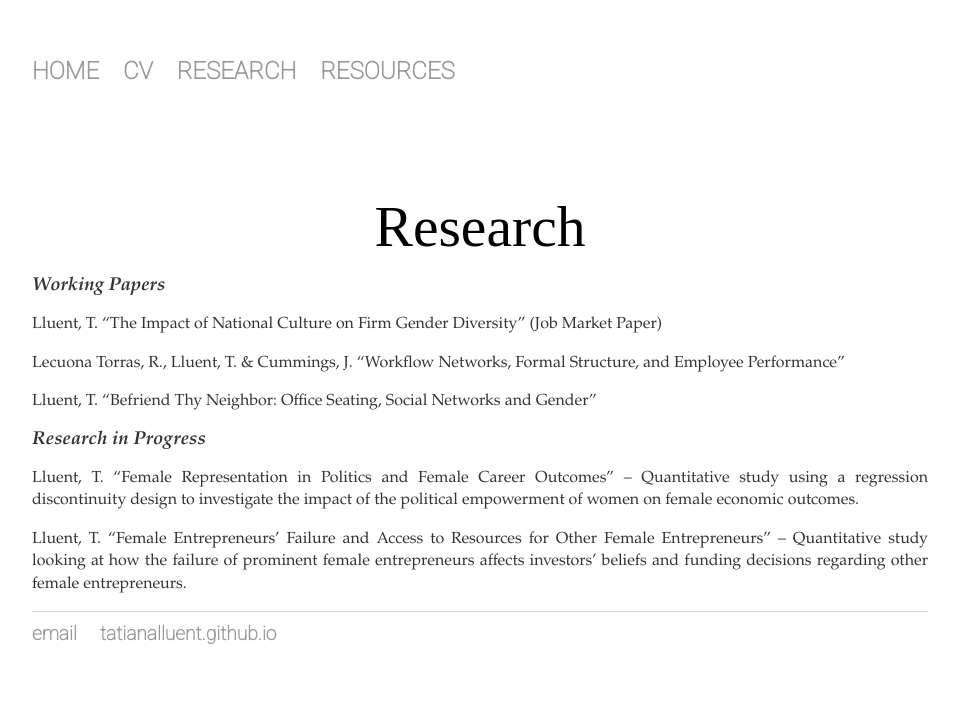
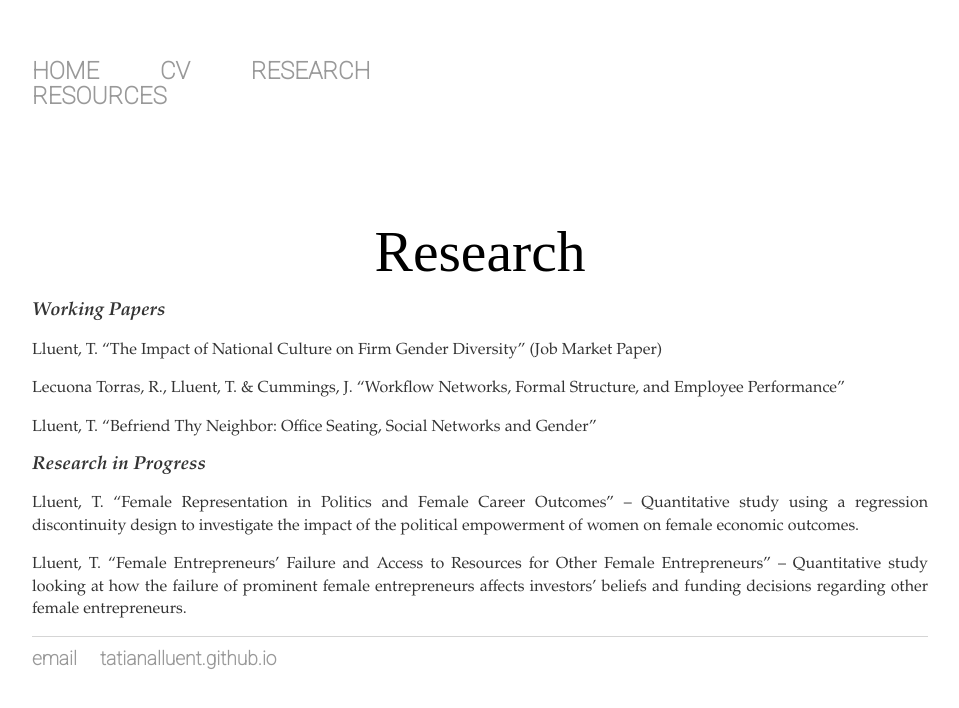
Before and after one commit to tatianalluent/tatianalluent.github.io, a Jekyll site: the page built from research/index.html, in a window 1280 px wide. Shown: the top 708 px of the page, without its empty margins (160-1119 px from the left). Built offline with Jekyll 4.4.1, drawn with Linux system fonts in a browser that asks for light colours.

Commit message:
nav ul max width

```diff
--- a/css/main.css
+++ b/css/main.css
@@ -7,6 +7,7 @@ nav ul, footer ul {
     padding: 0px;
     list-style: none;
     font-weight: bold;
+    width: 40%;
 }
 nav ul li, footer ul li {
     display: inline;
```
